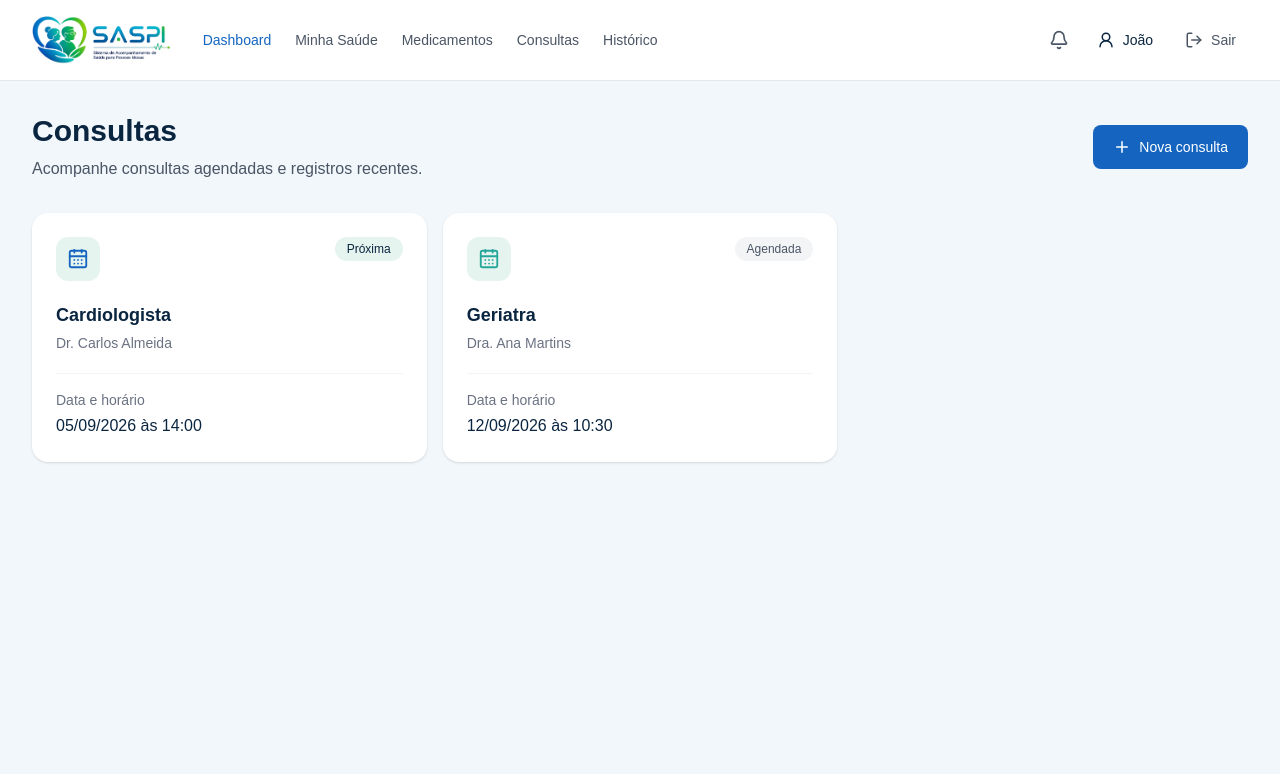
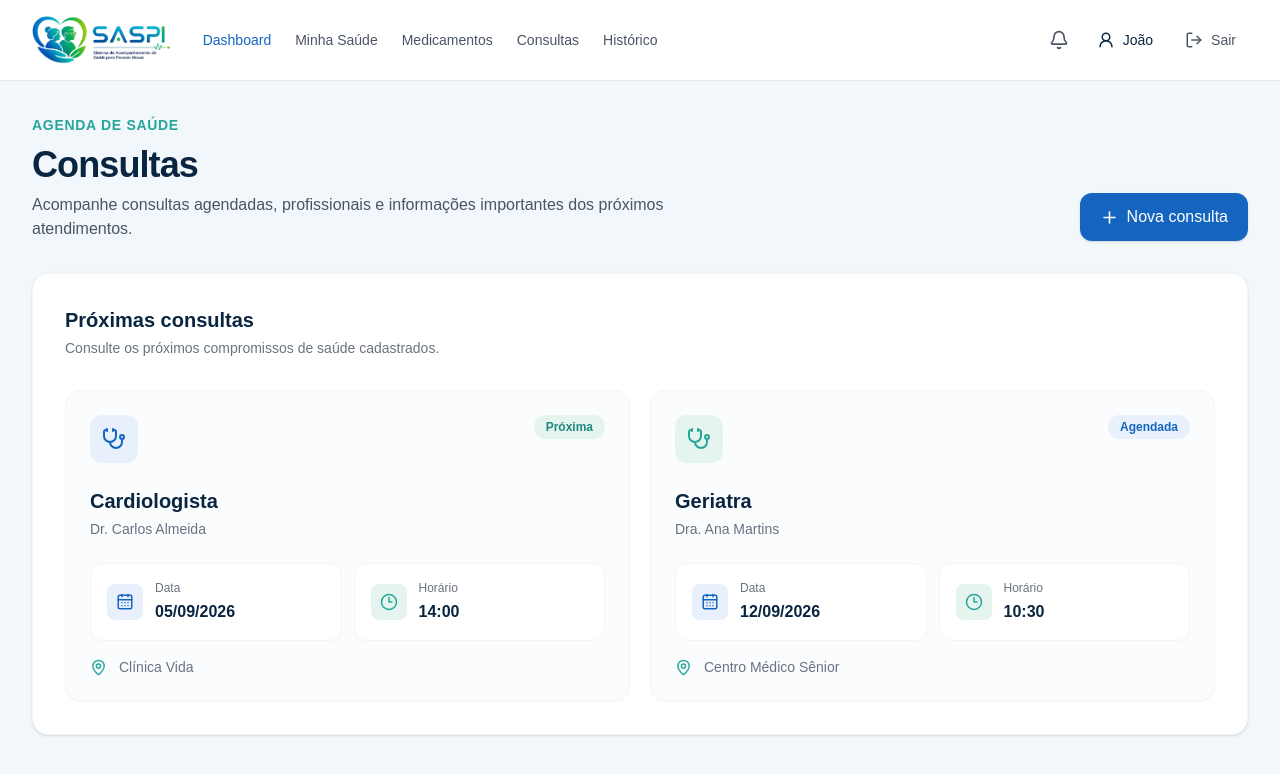
Before and after one commit to MiguelHelen/S.A.S.P.I-Sistema-de-Acompanhamento-de-Saude-para-Pessoas-Idosas-, a Next.js app: page /dashboard/consultas in a window 1280 px wide. Shown: the top 774 px of the page. Built offline with nearby package versions, Linux system fonts and the light colour scheme.

Commit message:
style: aprimora telas de medicamentos e consultas

```diff
--- a/src/app/dashboard/consultas/page.tsx
+++ b/src/app/dashboard/consultas/page.tsx
@@ -1,5 +1,11 @@
 import DashboardNavbar from "@/components/DashboardNavbar";
-import { CalendarDays, Plus } from "lucide-react";
+import {
+  CalendarDays,
+  Clock3,
+  MapPin,
+  Plus,
+  Stethoscope,
+} from "lucide-react";
 
 export default function Consultas() {
   return (
@@ -7,81 +13,166 @@ export default function Consultas() {
       <DashboardNavbar />
 
       <div className="mx-auto max-w-7xl px-4 py-8 md:px-8">
-        <div className="flex flex-col gap-4 sm:flex-row sm:items-center sm:justify-between">
+        <div className="flex flex-col gap-5 sm:flex-row sm:items-end sm:justify-between">
           <div>
-            <h1 className="text-2xl font-bold text-[#0A2540] md:text-3xl">
+            <span className="text-sm font-semibold uppercase tracking-wider text-[#26A69A]">
+              Agenda de saúde
+            </span>
+
+            <h1 className="mt-2 text-3xl font-bold tracking-tight text-[#0A2540] md:text-4xl">
               Consultas
             </h1>
 
-            <p className="mt-2 text-gray-600">
-              Acompanhe consultas agendadas e registros recentes.
+            <p className="mt-2 max-w-2xl text-gray-600">
+              Acompanhe consultas agendadas, profissionais e informações
+              importantes dos próximos atendimentos.
             </p>
           </div>
 
           <a
             href="/dashboard/consultas/nova"
-            className="flex items-center justify-center gap-2 rounded-lg bg-[#1565C0] px-5 py-3 text-sm font-medium text-white transition hover:bg-[#0A2540]"
+            className="inline-flex items-center justify-center gap-2 rounded-xl bg-[#1565C0] px-5 py-3 font-medium text-white shadow-sm transition hover:-translate-y-0.5 hover:bg-[#0A2540] hover:shadow-md"
           >
-            <Plus size={18} />
+            <Plus size={19} />
             Nova consulta
           </a>
         </div>
 
-        <div className="mt-8 grid gap-4 md:grid-cols-2 xl:grid-cols-3">
-          <article className="rounded-2xl bg-white p-6 shadow-sm">
-            <div className="flex items-start justify-between gap-4">
-              <div className="flex h-11 w-11 items-center justify-center rounded-xl bg-[#E6F4EF] text-[#1565C0]">
-                <CalendarDays size={22} />
+        <section className="mt-8 rounded-2xl border border-gray-100 bg-white p-6 shadow-sm md:p-8">
+          <div>
+            <h2 className="text-xl font-semibold text-[#0A2540]">
+              Próximas consultas
+            </h2>
+
+            <p className="mt-1 text-sm text-gray-500">
+              Consulte os próximos compromissos de saúde cadastrados.
+            </p>
           </div>
 
-              <span className="rounded-full bg-[#E6F4EF] px-3 py-1 text-xs font-medium text-[#0A2540]">
+          <div className="mt-8 grid gap-5 lg:grid-cols-2">
+            <article className="group rounded-2xl border border-gray-100 bg-[#FAFCFE] p-6 transition hover:-translate-y-0.5 hover:border-[#BFD8F2] hover:bg-white hover:shadow-lg hover:shadow-blue-950/5">
+              <div className="flex items-start justify-between gap-4">
+                <div className="flex h-12 w-12 shrink-0 items-center justify-center rounded-xl bg-[#E8F1FB] text-[#1565C0] transition group-hover:bg-[#1565C0] group-hover:text-white">
+                  <Stethoscope size={24} />
+                </div>
+
+                <span className="rounded-full bg-[#E6F4EF] px-3 py-1 text-xs font-semibold text-[#20877E]">
                   Próxima
                 </span>
               </div>
 
-            <h2 className="mt-5 text-lg font-semibold text-[#0A2540]">
+              <div className="mt-6">
+                <h3 className="text-xl font-semibold text-[#0A2540]">
                   Cardiologista
-            </h2>
+                </h3>
 
-            <p className="mt-1 text-sm text-gray-500">
+                <p className="mt-1 text-sm font-medium text-gray-500">
                   Dr. Carlos Almeida
                 </p>
+              </div>
 
-            <div className="mt-5 border-t border-gray-100 pt-4">
-              <p className="text-sm text-gray-500">Data e horário</p>
-              <p className="mt-1 font-medium text-[#0A2540]">
-                05/09/2026 às 14:00
+              <div className="mt-6 grid gap-3 sm:grid-cols-2">
+                <div className="flex items-center gap-3 rounded-xl border border-gray-100 bg-white p-4">
+                  <div className="flex h-9 w-9 items-center justify-center rounded-lg bg-[#E8F1FB] text-[#1565C0]">
+                    <CalendarDays size={18} />
+                  </div>
+
+                  <div>
+                    <p className="text-xs text-gray-500">
+                      Data
                     </p>
+
+                    <p className="mt-1 font-semibold text-[#0A2540]">
+                      05/09/2026
+                    </p>
+                  </div>
+                </div>
+
+                <div className="flex items-center gap-3 rounded-xl border border-gray-100 bg-white p-4">
+                  <div className="flex h-9 w-9 items-center justify-center rounded-lg bg-[#E6F4EF] text-[#26A69A]">
+                    <Clock3 size={18} />
+                  </div>
+
+                  <div>
+                    <p className="text-xs text-gray-500">
+                      Horário
+                    </p>
+
+                    <p className="mt-1 font-semibold text-[#0A2540]">
+                      14:00
+                    </p>
+                  </div>
+                </div>
+              </div>
+
+              <div className="mt-4 flex items-center gap-3 text-sm text-gray-500">
+                <MapPin size={17} className="text-[#26A69A]" />
+                Clínica Vida
               </div>
             </article>
 
-          <article className="rounded-2xl bg-white p-6 shadow-sm">
+            <article className="group rounded-2xl border border-gray-100 bg-[#FAFCFE] p-6 transition hover:-translate-y-0.5 hover:border-[#BFD8F2] hover:bg-white hover:shadow-lg hover:shadow-blue-950/5">
               <div className="flex items-start justify-between gap-4">
-              <div className="flex h-11 w-11 items-center justify-center rounded-xl bg-[#E6F4EF] text-[#26A69A]">
-                <CalendarDays size={22} />
+                <div className="flex h-12 w-12 shrink-0 items-center justify-center rounded-xl bg-[#E6F4EF] text-[#26A69A] transition group-hover:bg-[#26A69A] group-hover:text-white">
+                  <Stethoscope size={24} />
                 </div>
 
-              <span className="rounded-full bg-gray-100 px-3 py-1 text-xs font-medium text-gray-600">
+                <span className="rounded-full bg-[#E8F1FB] px-3 py-1 text-xs font-semibold text-[#1565C0]">
                   Agendada
                 </span>
               </div>
 
-            <h2 className="mt-5 text-lg font-semibold text-[#0A2540]">
+              <div className="mt-6">
+                <h3 className="text-xl font-semibold text-[#0A2540]">
                   Geriatra
-            </h2>
+                </h3>
 
-            <p className="mt-1 text-sm text-gray-500">
+                <p className="mt-1 text-sm font-medium text-gray-500">
                   Dra. Ana Martins
                 </p>
+              </div>
 
-            <div className="mt-5 border-t border-gray-100 pt-4">
-              <p className="text-sm text-gray-500">Data e horário</p>
-              <p className="mt-1 font-medium text-[#0A2540]">
-                12/09/2026 às 10:30
+              <div className="mt-6 grid gap-3 sm:grid-cols-2">
+                <div className="flex items-center gap-3 rounded-xl border border-gray-100 bg-white p-4">
+                  <div className="flex h-9 w-9 items-center justify-center rounded-lg bg-[#E8F1FB] text-[#1565C0]">
+                    <CalendarDays size={18} />
+                  </div>
+
+                  <div>
+                    <p className="text-xs text-gray-500">
+                      Data
                     </p>
+
+                    <p className="mt-1 font-semibold text-[#0A2540]">
+                      12/09/2026
+                    </p>
+                  </div>
+                </div>
+
+                <div className="flex items-center gap-3 rounded-xl border border-gray-100 bg-white p-4">
+                  <div className="flex h-9 w-9 items-center justify-center rounded-lg bg-[#E6F4EF] text-[#26A69A]">
+                    <Clock3 size={18} />
+                  </div>
+
+                  <div>
+                    <p className="text-xs text-gray-500">
+                      Horário
+                    </p>
+
+                    <p className="mt-1 font-semibold text-[#0A2540]">
+                      10:30
+                    </p>
+                  </div>
+                </div>
+              </div>
+
+              <div className="mt-4 flex items-center gap-3 text-sm text-gray-500">
+                <MapPin size={17} className="text-[#26A69A]" />
+                Centro Médico Sênior
               </div>
             </article>
           </div>
+        </section>
       </div>
     </main>
   );
```
Also changed, not shown: src/app/dashboard/medicamentos/page.tsx (+72 -31 lines). Lines whose indentation alone changed are shown as unchanged.
